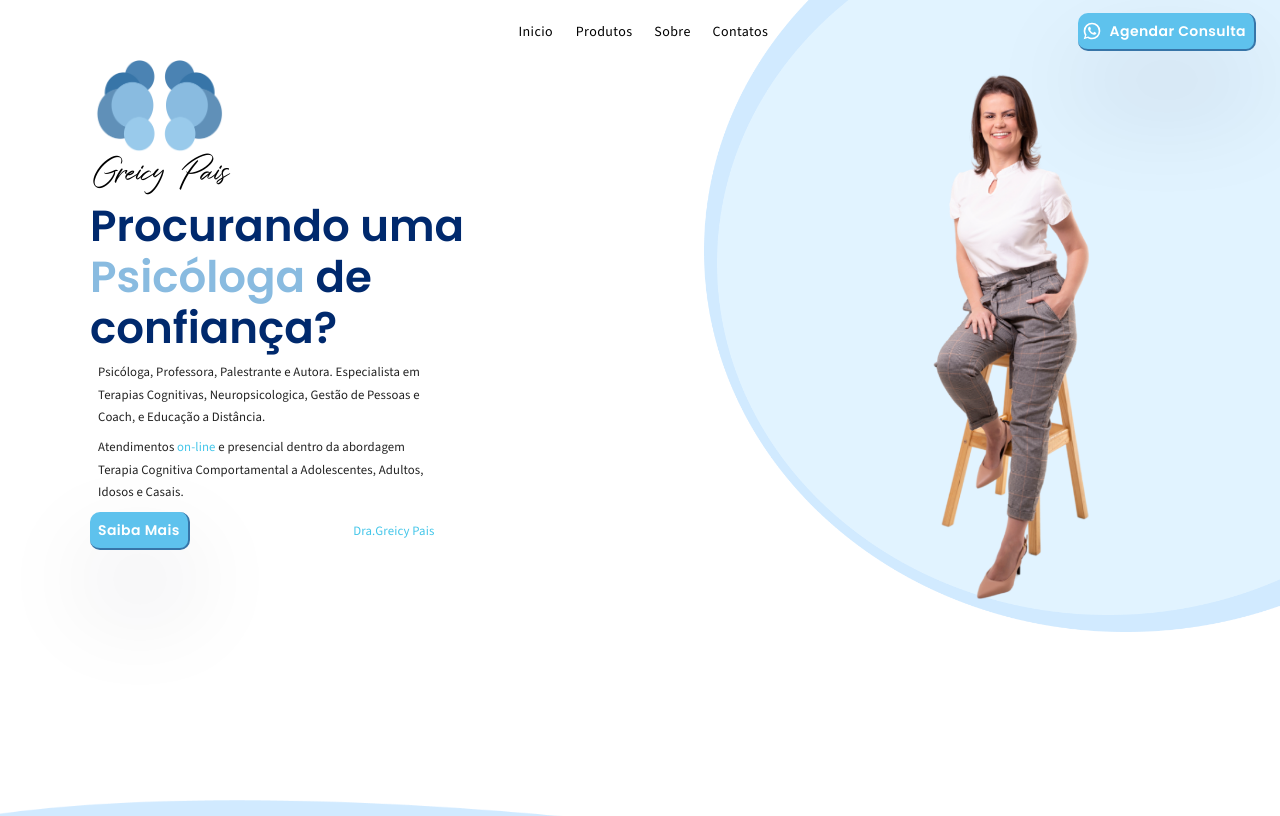
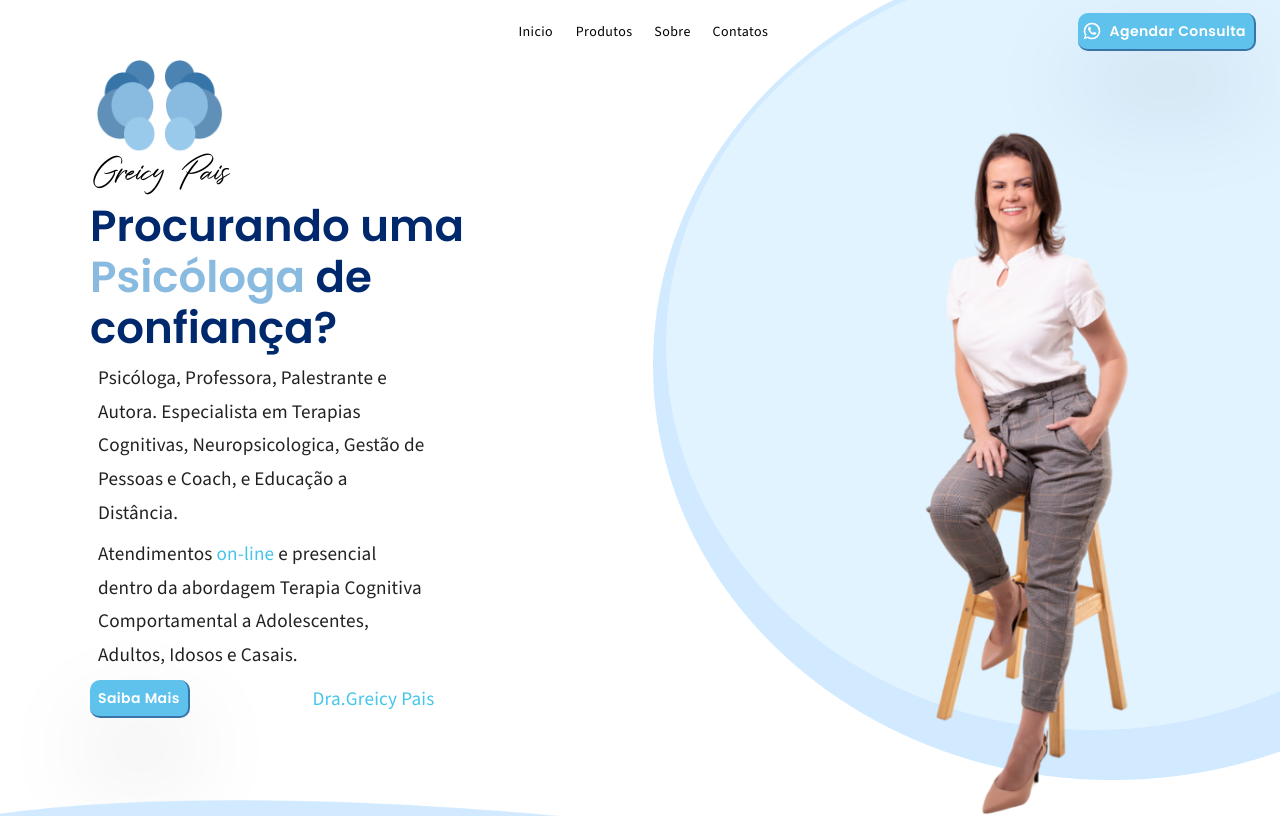
Before and after one commit to AlexandreNMota/greicy-lp, a React (Vite) app: page / in a window 1280 px wide. Shown: the top 816 px of the page. Built offline with nearby package versions, Linux system fonts and the light colour scheme.

Commit message:
responsividade hero

```diff
--- a/src/index.css
+++ b/src/index.css
@@ -9,6 +9,7 @@
 
 body {
   overflow-x: hidden;
+  /* max-width: 100vw !important; */
 }
 
 .source-sans-3 {
--- a/src/pages/hero/index.css
+++ b/src/pages/hero/index.css
@@ -12,7 +12,7 @@
 
 @font-face {
   font-family: The Strength;
-    src: url('/fontes/The\ Strength.ttf');
+  src: url("/fontes/The\ Strength.ttf");
 }
 
 .eclipse42 {
@@ -68,7 +68,7 @@
 
 .greicy_name {
   color: black !important;
-    font-family: 'The Strength' !important;
+  font-family: "The Strength" !important;
   font-size: 45px !important;
   font-style: italic !important;
   /* margin: 0 !important; */
@@ -122,23 +122,58 @@
     /* ajuste para telas pequenas */
   }
 }
+@media (min-width: 500px) {
+  :root {
+    --eclipse48-width-mobile: calc(100vw * 0.9);
+    --eclipse49-width-mobile: calc(100vw * 0.7);
+    --greicyHome-width-mobile: calc(100vw * 0.7);
+  }
+
+  .greicyHome-mobile {
+    top: -2vw;
+  }
+
+  .titleHome {
+    font-size: 9vw !important;
+    /* ajuste para telas pequenas */
+  }
+
+  .subtitleHome {
+    font-size: 5vw !important;
+    /* ajuste para telas pequenas */
+  }
+}
 
 /* Estilos para dispositivos pequenos (celulares) */
 @media (min-width: 576px) {
   :root {
-        --eclipse42-width: calc(100vw * 0.45);
-        --eclipse43-width: calc(100vw * 0.44);
-        --greicyHome-width: calc(100vw * 0.192);
-        --logoHome-width: calc(100vw * 0.1);
+    --eclipse42-width: calc(100vw * 1);
+    --eclipse43-width: calc(100vw * 0.98);
+    --greicyHome-width: calc(100vw * 0.392);
+    --logoHome-width: calc(100vw * 0.15);
+  }
+
+  .eclipse42 {
+    top: 0 !important;
+    right: -50vw;
+  }
+  .eclipse43 {
+    top: 0 !important;
+    /* right: -200px; */
+    right: -50vw;
+  }
+  .greicyHome {
+    top: 150px;
+    right: 50px;
   }
 
   .titleHome {
-        font-size: 3vw !important;
+    font-size: 7vw !important;
     /* ajuste para telas pequenas */
   }
 
   .subtitleHome {
-        font-size: 2.5vw !important;
+    font-size: 4vw !important;
     /* ajuste para telas pequenas */
   }
 }
@@ -146,19 +181,31 @@
 /* Estilos para dispositivos médios (tablets) */
 @media (min-width: 768px) {
   :root {
-        --eclipse42-width: calc(100vw * 0.45);
-        --eclipse43-width: calc(100vw * 0.44);
-        --greicyHome-width: calc(100vw * 0.192);
-        --logoHome-width: calc(100vw * 0.1);
+    --eclipse42-width: calc(100vw * 0.72);
+    --eclipse43-width: calc(100vw * 0.71);
+    --greicyHome-width: calc(100vw * 0.35);
+    --logoHome-width: calc(100vw * 0.15);
+  }
+  .eclipse42 {
+    top: 0 !important;
+    right: -200px;
+  }
+  .eclipse43 {
+    top: 0 !important;
+    right: -200px;
+  }
+  .greicyHome {
+    top: 100px;
+    right: 50px;
   }
 
   .titleHome {
-        font-size: 2.5vw !important;
+    font-size: 4.5vw !important;
     /* ajuste para telas médias */
   }
 
   .subtitleHome {
-        font-size: 2vw !important;
+    font-size: 2.1vw !important;
     /* ajuste para telas médias */
   }
 }
@@ -166,14 +213,27 @@
 /* Estilos para dispositivos grandes (desktops) */
 @media (min-width: 992px) {
   :root {
-        --eclipse42-width: calc(100vw * 0.45);
-        --eclipse43-width: calc(100vw * 0.44);
-        --greicyHome-width: calc(100vw * 0.192);
-        --logoHome-width: calc(100vw * 0.1);
+    --eclipse42-width: calc(100vw * 0.55);
+    --eclipse43-width: calc(100vw * 0.54);
+    --greicyHome-width: calc(100vw * 0.292);
+    --logoHome-width: calc(100vw * 0.15);
+  }
+  .eclipse42 {
+    /* top: 50px; */
+    top: 0 !important;
+    right: 0;
+  }
+  .eclipse43 {
+    /* top: 54px; */
+    top: 0 !important;
+    right: 0;
+  }
+  .greicyHome {
+    top: 100px;
   }
 
   .titleHome {
-        font-size: 2vw !important;
+    font-size: 4vw !important;
     /* ajuste para telas grandes */
   }
 
@@ -186,10 +246,25 @@
 /* Estilos para dispositivos extra grandes (desktops grandes) */
 @media (min-width: 1200px) {
   :root {
-        --eclipse42-width: calc(100vw * 0.45);
-        --eclipse43-width: calc(100vw * 0.44);
-        --greicyHome-width: calc(100vw * 0.192);
+    --eclipse42-width: calc(100vw * 0.49);
+    --eclipse43-width: calc(100vw * 0.48);
+    --greicyHome-width: calc(100vw * 0.25);
     --logoHome-width: calc(100vw * 0.1);
+  }
+
+  .eclipse42 {
+    /* top: 30px; */
+    top: 0 !important;
+    right: 0;
+  }
+  .eclipse43 {
+    /* top: 34px; */
+    top: 0 !important;
+    right: 0;
+  }
+  .greicyHome {
+    right: 100px;
+    /* top: 200px; */
   }
 
   .titleHome {
@@ -198,7 +273,7 @@
   }
 
   .subtitleHome {
-        font-size: 1vw !important;
+    font-size: 1.5vw !important;
     /* ajuste para telas muito grandes */
   }
 }
@@ -206,20 +281,33 @@
 /* Estilos para dispositivos ultra grandes (monitores grandes) */
 @media (min-width: 1600px) {
   :root {
-        --eclipse42-width: calc(100vw * 0.45);
-        --eclipse43-width: calc(100vw * 0.44);
+    --eclipse42-width: calc(100vw * 0.37);
+    --eclipse43-width: calc(100vw * 0.36);
     --greicyHome-width: calc(100vw * 0.192);
     --logoHome-width: calc(100vw * 0.1);
   }
 
+  .eclipse42 {
+    /* top: 30px; */
+    top: 0 !important;
+    right: 0;
+  }
+  .eclipse43 {
+    /* top: 34px; */
+    top: 0 !important;
+    right: 0;
+  }
+  .greicyHome {
+    top: 80px;
+  }
+
   .titleHome {
-        font-size: 1.5vw !important;
+    font-size: 4vw !important;
     /* ajuste para telas muito grandes */
   }
 
   .subtitleHome {
-        font-size: 1.2vw !important;
+    font-size: 1vw !important;
     /* ajuste para telas muito grandes */
   }
-
 }
--- a/src/pages/hero/styles.ts
+++ b/src/pages/hero/styles.ts
@@ -6,5 +6,6 @@ export const CustomStyledSection = styled(StyledSection)(({ dimensions }) => {
   return {
     height: SECTIONHEIGHT,
     marginTop: dimensions.headerHeight,
+    // padding: "2rem",
   };
 });
```
Lines whose indentation alone changed are shown as unchanged.
